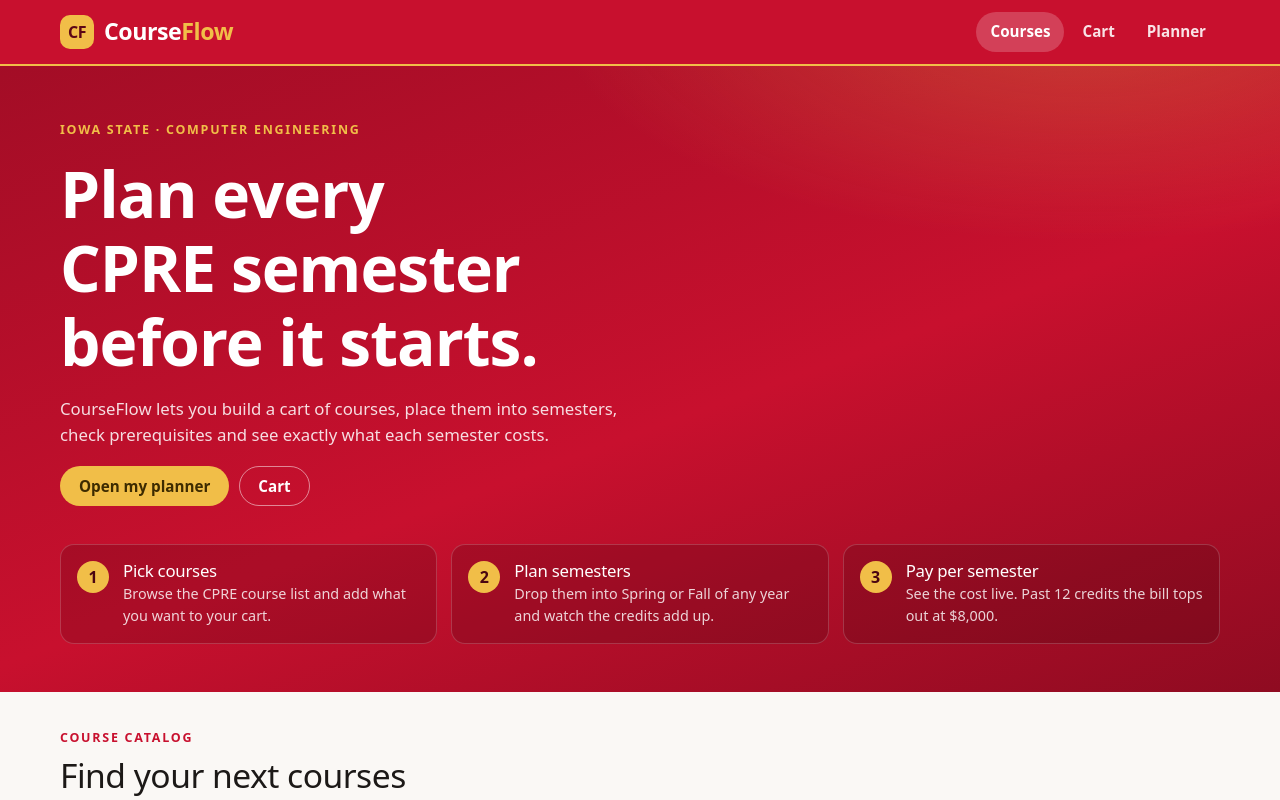
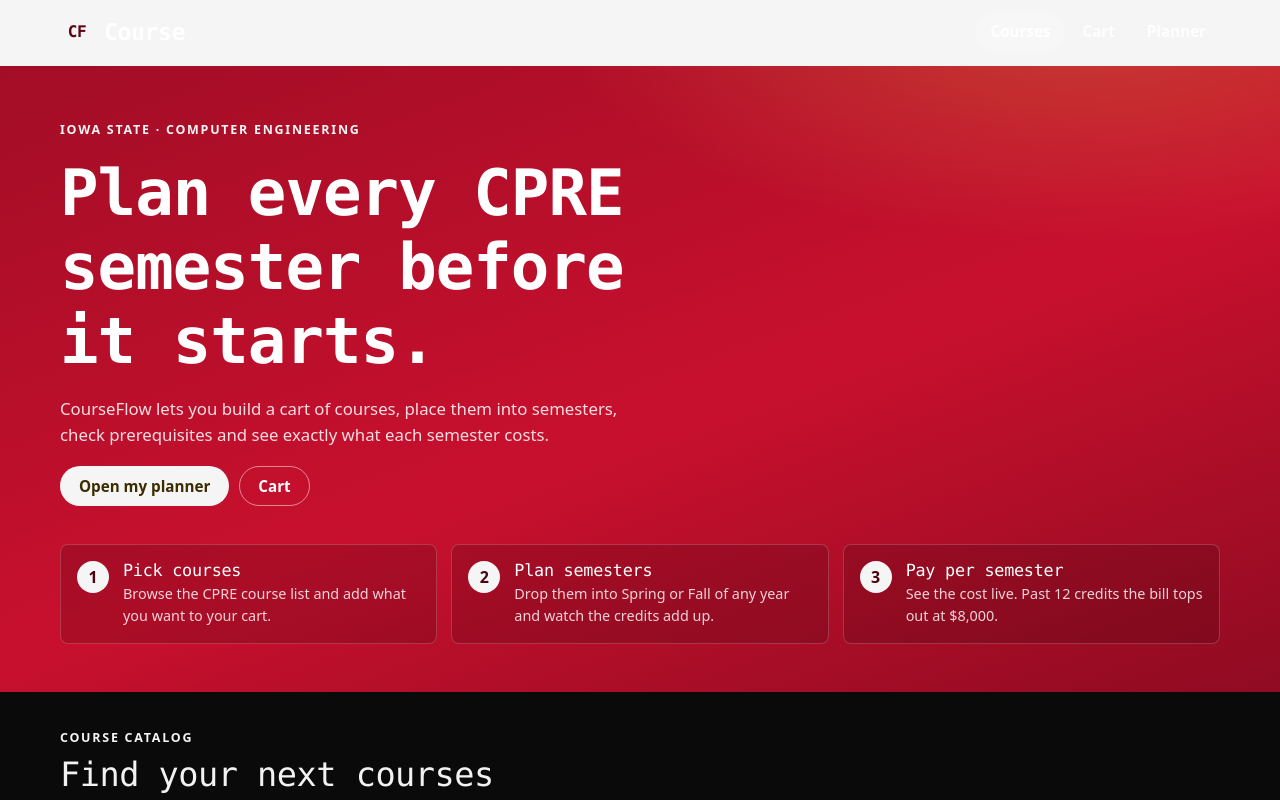
Before and after one commit to Scotty-08/CourseFlow, a React (Vite) app: page / in a window 1280 px wide. Shown: the top 800 px of the page. Built offline with nearby package versions, Linux system fonts and the light colour scheme.

Commit message:
FEAT: switch the design tokens to a black and white terminal theme

```diff
--- a/src/styles/tokens.css
+++ b/src/styles/tokens.css
@@ -1,74 +1,81 @@
-/* Design tokens. Iowa State cardinal and gold on a warm paper background. */
+/* Design tokens: black and white, terminal-flavored. */
 
 @theme {
   --font-sans: 'Inter Variable', ui-sans-serif, system-ui, -apple-system, 'Segoe UI', sans-serif;
-  --font-display: 'Bricolage Grotesque Variable', 'Inter Variable', ui-sans-serif, system-ui, sans-serif;
-  --color-cardinal: #c8102e;
-  --color-gold: #f1be48;
+  --font-display: 'JetBrains Mono Variable', ui-monospace, monospace;
 }
 
 :root {
+  /* Monochrome terminal theme. Dark is the default; light is the inverse. */
+  color-scheme: dark;
+
+  --accent: #f5f5f5;
+  --on-accent: #0a0a0a;
+  --accent-hover: #ffffff;
+  --accent-soft: #1c1c1c;
+  --accent-2: #a3a3a3;
+  --accent-2-soft: #222222;
+
+  /* Names kept from the first design so existing rules keep working. */
+  --cardinal: var(--accent);
+  --cardinal-dark: var(--accent-hover);
+  --cardinal-soft: var(--accent-soft);
+  --gold: var(--accent);
+  --gold-dark: var(--accent-2);
+  --gold-soft: var(--accent-2-soft);
+
+  --ink: #f2f2f2;
+  --muted: #9a9a9a;
+  --paper: #0a0a0a;
+  --surface: #121212;
+  --surface-2: #1b1b1b;
+  --line: #2e2e2e;
+
+  /* Status colors stay muted but real: meaning should not depend on gray alone. */
+  --ok: #7ee2a8;
+  --ok-soft: #10251a;
+  --warn: #f0c36a;
+  --warn-soft: #2a2110;
+  --danger: #ff8f84;
+  --danger-soft: #2c1512;
+  --info: #b8c4d6;
+  --info-soft: #1a1f27;
+
+  --radius: 8px;
+  --radius-sm: 6px;
+  --shadow: 0 0 0 1px rgb(255 255 255 / 0.02);
+  --shadow-lift: 0 0 0 1px var(--ink), 0 10px 30px rgb(0 0 0 / 0.5);
+
+  --font-body: 'Inter Variable', ui-sans-serif, system-ui, -apple-system, 'Segoe UI', sans-serif;
+  --font-head: 'JetBrains Mono Variable', ui-monospace, 'SF Mono', Menlo, Consolas, monospace;
+  --font-mono: 'JetBrains Mono Variable', ui-monospace, 'SF Mono', Menlo, Consolas, monospace;
+}
+
+:root[data-theme='light'] {
   color-scheme: light;
 
-  --cardinal: #c8102e;
-  --cardinal-dark: #9b0c24;
-  --cardinal-soft: #fbe9ec;
-  --gold: #f1be48;
-  --gold-dark: #8a6200;
-  --gold-soft: #fdf3d6;
+  --accent: #0a0a0a;
+  --on-accent: #fafafa;
+  --accent-hover: #000000;
+  --accent-soft: #ececec;
+  --accent-2: #5c5c5c;
+  --accent-2-soft: #e4e4e4;
 
-  --ink: #1c1917;
-  --muted: #655f59;
-  --paper: #faf8f5;
+  --ink: #0a0a0a;
+  --muted: #5c5c5c;
+  --paper: #fafafa;
   --surface: #ffffff;
-  --surface-2: #f4f0ea;
-  --line: #e4ddd3;
+  --surface-2: #f0f0f0;
+  --line: #d4d4d4;
 
-  --ok: #17663f;
-  --ok-soft: #e3f4ea;
-  --warn: #8f4a07;
-  --warn-soft: #fdf0d9;
-  --danger: #b42318;
-  --danger-soft: #fdecea;
-  --info: #1d4f91;
-  --info-soft: #e6eefb;
+  --ok: #14633b;
+  --ok-soft: #e1f3e8;
+  --warn: #7a4a00;
+  --warn-soft: #fbf0d6;
+  --danger: #a31b10;
+  --danger-soft: #fbe8e5;
+  --info: #35435a;
+  --info-soft: #e9edf3;
 
-  --radius: 14px;
-  --radius-sm: 9px;
-  --shadow: 0 1px 2px rgb(28 25 23 / 0.06), 0 6px 18px rgb(28 25 23 / 0.06);
-  --shadow-lift: 0 2px 4px rgb(28 25 23 / 0.08), 0 14px 32px rgb(28 25 23 / 0.12);
-
-  --font-body: 'Inter Variable', ui-sans-serif, system-ui, -apple-system, 'Segoe UI', sans-serif;
-  --font-head: 'Bricolage Grotesque Variable', 'Inter Variable', ui-sans-serif, system-ui, sans-serif;
+  --shadow-lift: 0 0 0 1px var(--ink), 0 10px 30px rgb(0 0 0 / 0.15);
 }
-
-@media (prefers-color-scheme: dark) {
-  :root {
-    color-scheme: dark;
-
-    --cardinal: #e5334f;
-    --cardinal-dark: #ff6b82;
-    --cardinal-soft: #3a1118;
-    --gold-dark: #f1be48;
-    --gold-soft: #3a2f10;
-
-    --ink: #f4efe8;
-    --muted: #b6aea4;
-    --paper: #141210;
-    --surface: #1d1a17;
-    --surface-2: #26221e;
-    --line: #38322c;
-
-    --ok: #5fd39a;
-    --ok-soft: #12301f;
-    --warn: #f3b565;
-    --warn-soft: #36240c;
-    --danger: #ff8a7d;
-    --danger-soft: #3a1612;
-    --info: #8db8f5;
-    --info-soft: #14243d;
-
-    --shadow: 0 1px 2px rgb(0 0 0 / 0.4), 0 6px 18px rgb(0 0 0 / 0.3);
-    --shadow-lift: 0 2px 4px rgb(0 0 0 / 0.5), 0 14px 32px rgb(0 0 0 / 0.45);
-  }
-}
```
